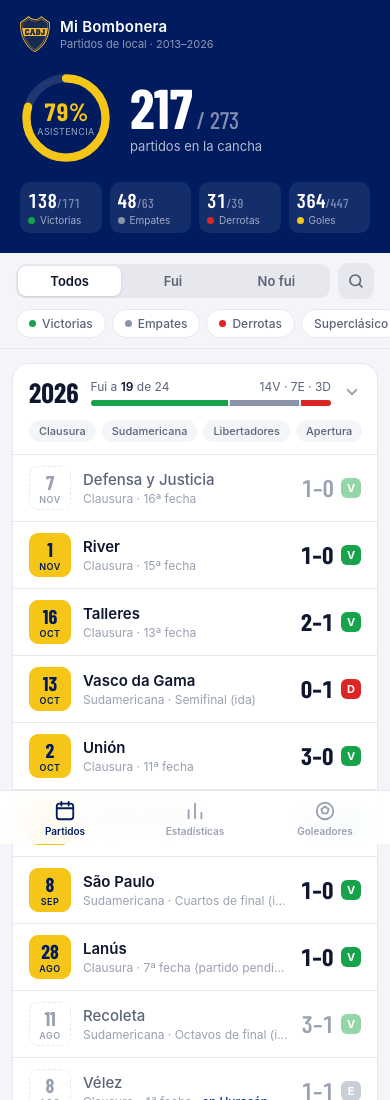
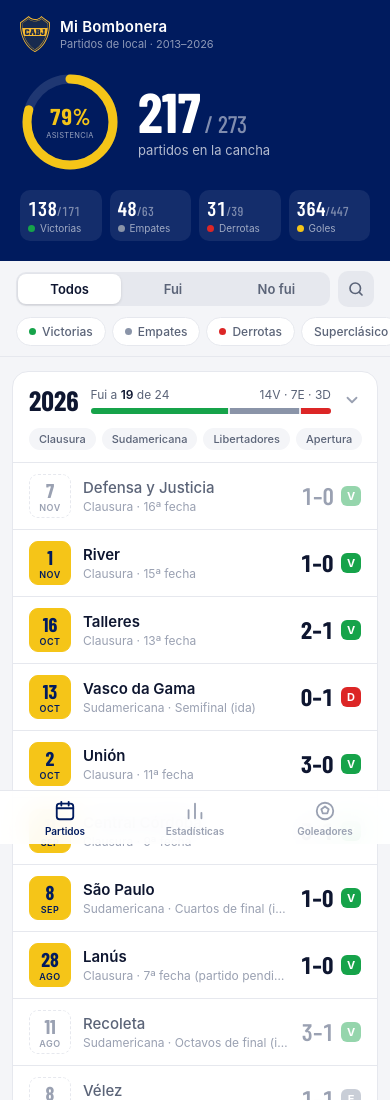
Before and after one commit to julianlinenberg/mi-bombonera, a plain HTML site: page index.html in a window 390 px wide. Shown: the top 1100 px of the page. Drawn offline with nearby package versions, Linux system fonts and the light colour scheme.

Commit message:
Mobile: más aire entre el 79% y el anillo
Co-Authored-By: Claude Opus 5.5 <noreply@anthropic.com>
Claude-Session: https://claude.ai/code/session_011TaFfRYpFV3VXbsoXFNyQD

```diff
--- a/index.html
+++ b/index.html
@@ -37,11 +37,11 @@ button{font:inherit;color:inherit;background:none;border:none;cursor:pointer;}
 .brand h1{font-size:15px;font-weight:600;letter-spacing:.2px;}
 .brand p{font-size:11px;color:rgba(255,255,255,.55);margin-top:1px;}
 .hero-main{display:flex;align-items:center;gap:18px;margin-top:20px;}
-.ring{width:92px;height:92px;flex-shrink:0;position:relative;}
+.ring{width:100px;height:100px;flex-shrink:0;position:relative;}
 .ring svg{width:100%;height:100%;transform:rotate(-90deg);}
 .ring .pct{position:absolute;inset:0;display:flex;flex-direction:column;align-items:center;justify-content:center;}
-.ring .pct b{font-family:var(--num);font-size:25px;font-weight:700;line-height:1;color:var(--oro);}
-.ring .pct small{font-size:9px;color:rgba(255,255,255,.6);margin-top:2px;letter-spacing:.4px;text-transform:uppercase;}
+.ring .pct b{font-family:var(--num);font-size:23px;font-weight:700;line-height:1;color:var(--oro);}
+.ring .pct small{font-size:7.5px;color:rgba(255,255,255,.6);margin-top:3px;letter-spacing:.3px;text-transform:uppercase;}
 .hero-big{font-family:var(--num);font-size:56px;font-weight:700;line-height:.9;}
 .hero-big span{font-size:24px;font-weight:500;color:rgba(255,255,255,.5);margin-left:4px;}
 .hero-cap{font-size:13px;color:rgba(255,255,255,.7);margin-top:6px;}
```
